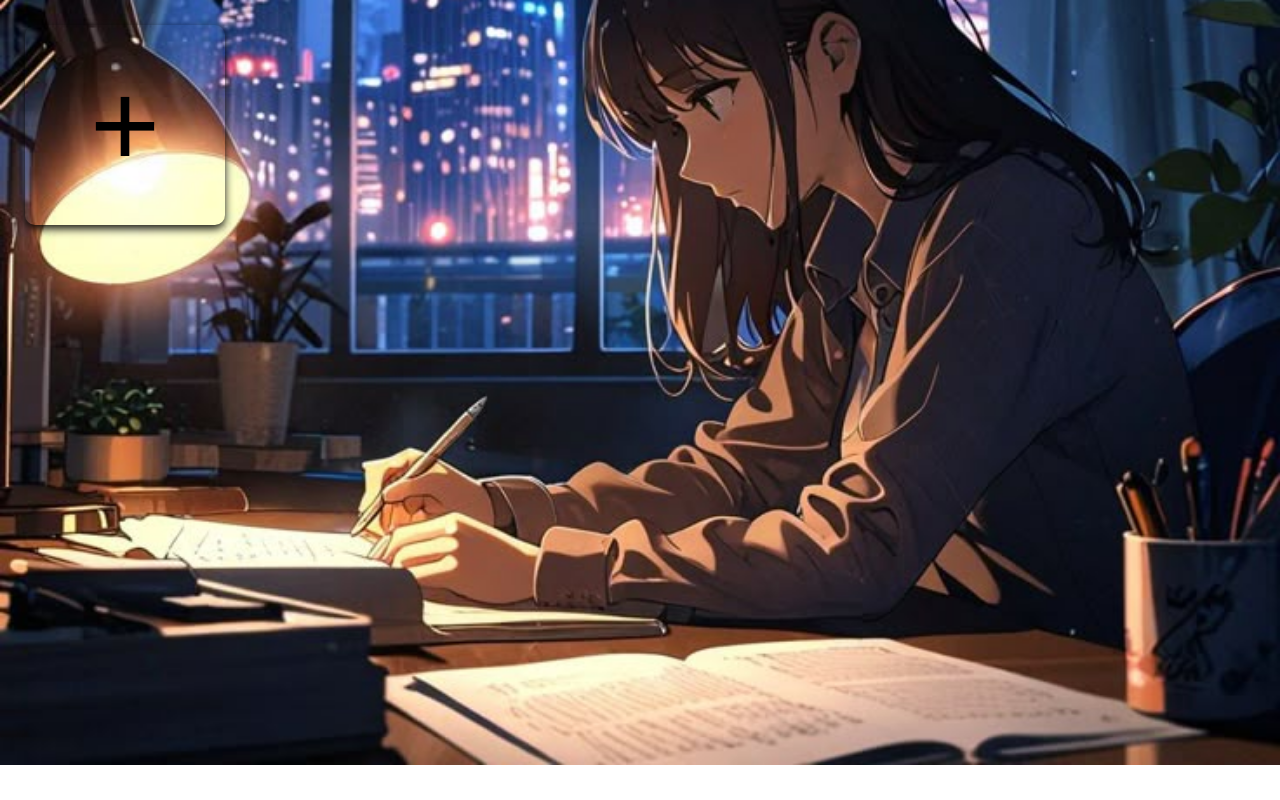
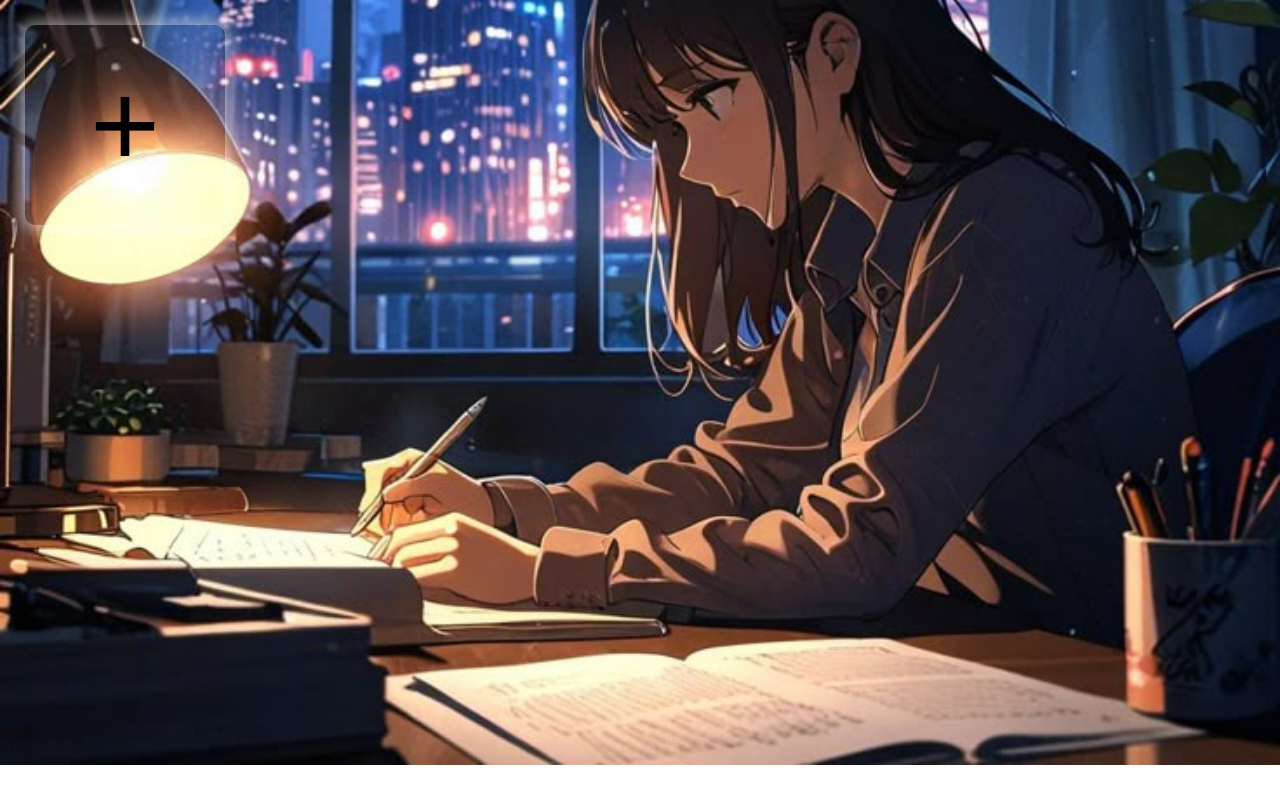
Before and after one commit to Aswanth-v/NotePop, a plain HTML site: page index.html in a window 1280 px wide. In both pictures the pointer is over the button 125 px from the left and 125 px from the top of the page. Drawn offline with Linux system fonts and the light colour scheme.

Commit message:
added hover

```diff
--- a/src/main.css
+++ b/src/main.css
@@ -40,3 +40,7 @@ body {
   font-size: 120px;
   cursor: pointer;
 }
+.button:hover {
+  box-shadow: 0 0 15px 5px rgba(255, 255, 255, 0.5);
+  background: rgba(255, 255, 255, 0.05); /* soft shine */
+}
```
